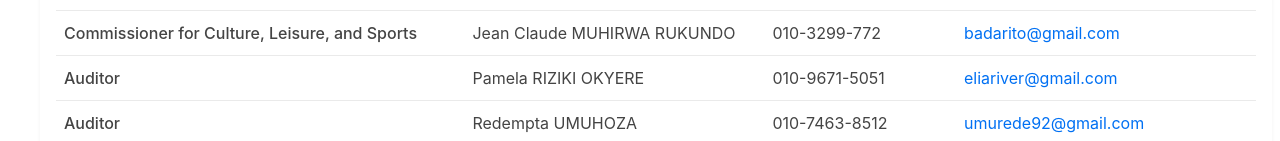
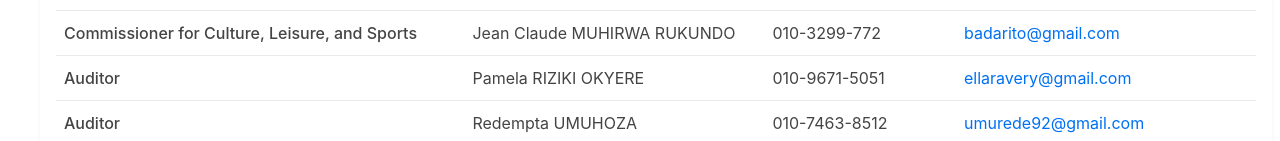
Before and after one commit to lonestarx1/rca-sk-website-2024, a React (Create React App) app: page /committee in a window 1280 px wide. Shown: the part 659-800 px from the top of the page. Built offline with nearby package versions, Linux system fonts and the light colour scheme.

Commit message:
fix ella's email

```diff
--- a/src/pages/Committee.tsx
+++ b/src/pages/Committee.tsx
@@ -43,7 +43,7 @@ const committeeData: CommitteeData = {
       Email: "badarito@gmail.com",
       Position: "Commissioner for Culture, Leisure, and Sports",
     },
-    { Name: "Pamela RIZIKI OKYERE", Phone: "010-9671-5051", Email: "eliariver@gmail.com", Position: "Auditor" },
+    { Name: "Pamela RIZIKI OKYERE", Phone: "010-9671-5051", Email: "ellaravery@gmail.com", Position: "Auditor" },
     { Name: "Redempta UMUHOZA", Phone: "010-7463-8512", Email: "umurede92@gmail.com", Position: "Auditor" },
     { Name: "Dr. Joel NDIKUMANA", Phone: "010-9913-8172", Email: "ndikujo100@gmail.com", Position: "Advisory Board and Disciplinary Committee" },
     { Name: "Arnauld MUGABE", Phone: "010-2090-3770", Email: "mugarnauld@gmail.com", Position: "Advisory Board and Disciplinary Committee" },
```
